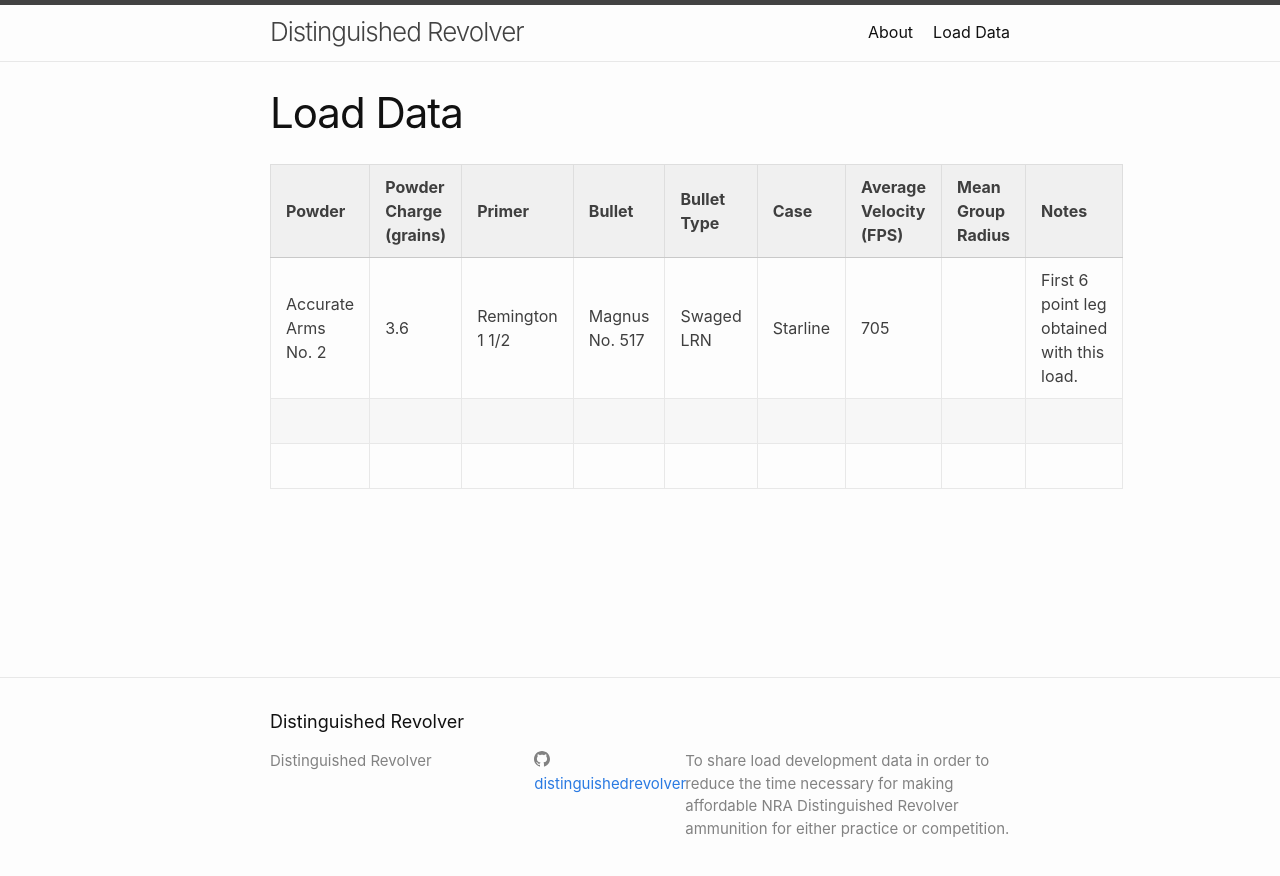
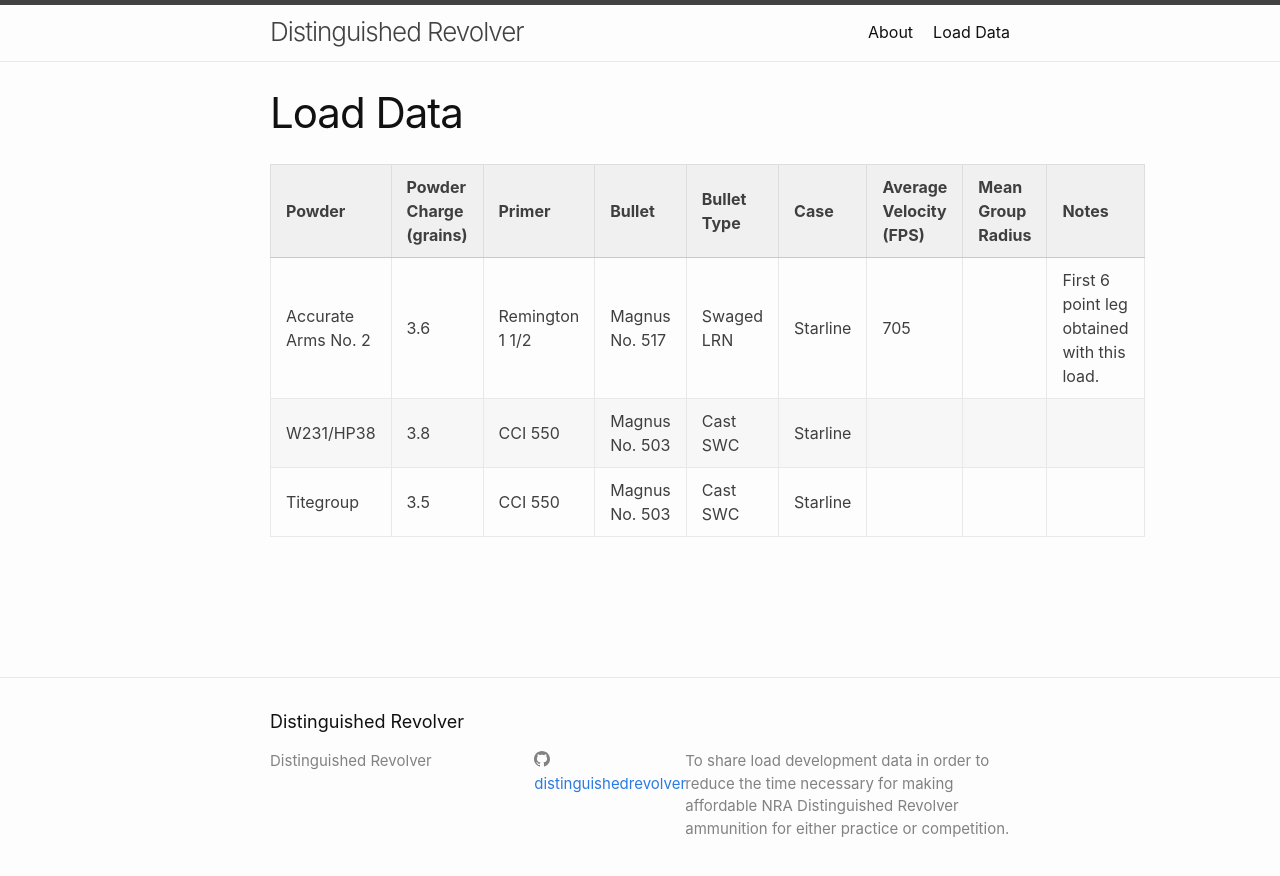
Before and after one commit to distinguishedrevolver/distinguishedrevolver.github.io, a Jekyll site: the page built from load_data.md, in a window 1280 px wide. Shown: the top 876 px of the page. Built offline with Jekyll 4.4.1, drawn with Linux system fonts in a browser that asks for light colours.

Commit message:
Add files via upload

```diff
--- a/load_data.md
+++ b/load_data.md
@@ -7,5 +7,5 @@ permalink: /load_data/
 | Powder              | Powder Charge (grains) | Primer          | Bullet         | Bullet Type | Case     | Average Velocity (FPS) | Mean Group Radius | Notes                                      |
 |---------------------|------------------------|-----------------|----------------|-------------|----------|------------------------|-------------------|--------------------------------------------|
 | Accurate Arms No. 2 | 3.6                    | Remington 1 1/2 | Magnus No. 517 | Swaged LRN  | Starline |          705           |                   | First 6 point leg obtained with this load. |
-|                     |                        |                 |                |             |          |                        |                   |                                            |
-|                     |                        |                 |                |             |          |                        |                   |                                            |
+| W231/HP38           | 3.8                    | CCI 550         | Magnus No. 503 | Cast SWC    | Starline |                        |                   |                                            |
+| Titegroup           | 3.5                    | CCI 550         | Magnus No. 503 | Cast SWC    | Starline |                        |                   |                                            |
```
